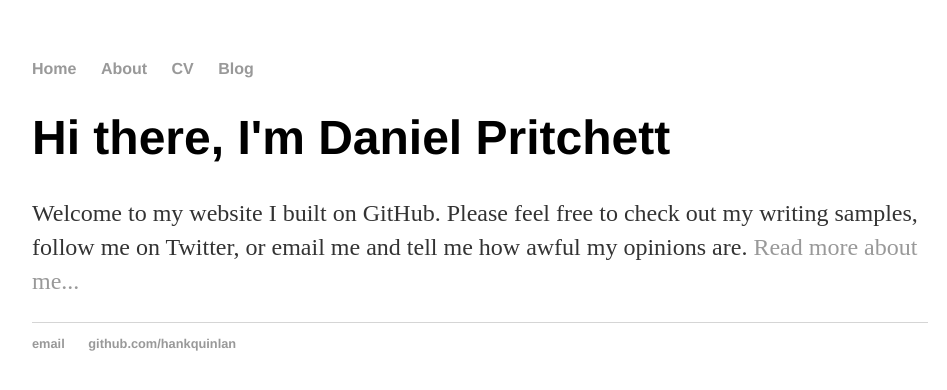
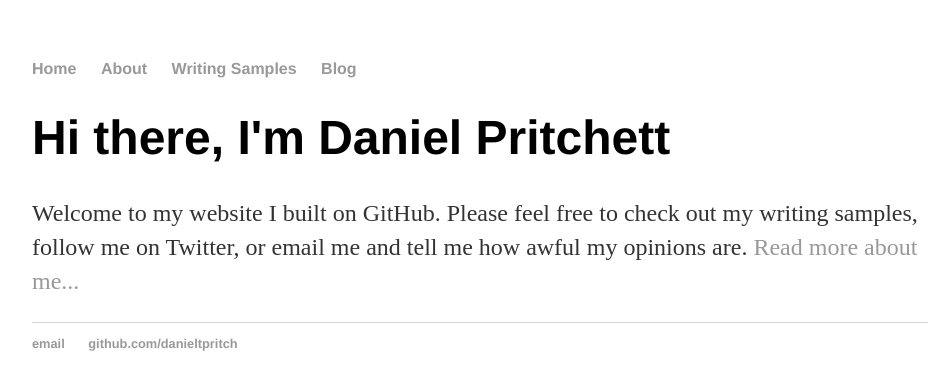
Before and after one commit to danieltpritch/danieltpritch.github.io, a Jekyll site: the page built from index.html, in a window 1280 px wide. Shown: the top 390 px of the page, without its empty margins (160-1107 px from the left). Built offline with Jekyll 4.4.1, drawn with Linux system fonts in a browser that asks for light colours.

Commit message:
Update default.html

```diff
--- a/_layouts/default.html
+++ b/_layouts/default.html
@@ -10,7 +10,7 @@
 	    		<ul>
 	        		<li><a href="/">Home</a></li>
 		        	<li><a href="/about">About</a></li>
-	        		<li><a href="/cv">CV</a></li>
+	        		<li><a href="/writing samples">Writing Samples</a></li>
 	        		<li><a href="/blog">Blog</a></li>
 	    		</ul>
 			</nav>
@@ -22,7 +22,7 @@
 			<footer>
 	    		<ul>
 	        		<li><a href="mailto:danieltpritch@gmail.com">email</a></li>
-	        		<li><a href="https://github.com/danieltpritch">github.com/hankquinlan</a></li>
+	        		<li><a href="https://github.com/danieltpritch">github.com/danieltpritch</a></li>
 				</ul>
 			</footer>
 		</body>
```
